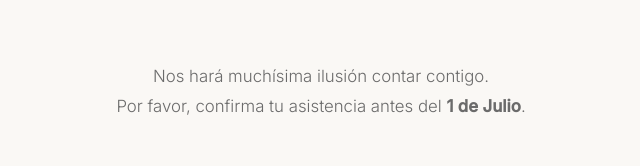
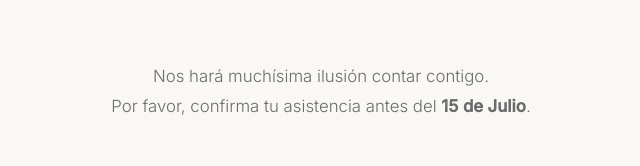
Before and after one commit to MiguelMaGo/weboda, a plain HTML site: page index.html in a window 1280 px wide. Shown: the part 2161-2327 px from the top of the page, 319-959 px from the left. Drawn offline with nearby package versions, Linux system fonts and the light colour scheme.

Commit message:
Update index.html
fecha confir

```diff
--- a/index.html
+++ b/index.html
@@ -80,7 +80,7 @@
     </div>
     <p class="rsvp__text">
       Nos hará muchísima ilusión contar contigo.<br />
-      Por&nbsp;favor, confirma tu asistencia antes del <strong>1&nbsp;de&nbsp;Julio</strong>.
+      Por&nbsp;favor, confirma tu asistencia antes del <strong>15&nbsp;de&nbsp;Julio</strong>.
     </p>
     <a class="rsvp__button" href="https://forms.gle/NUWVDQUEnBNd3ojy7" target="_blank" rel="noopener">
       Confirmar asistencia
```
